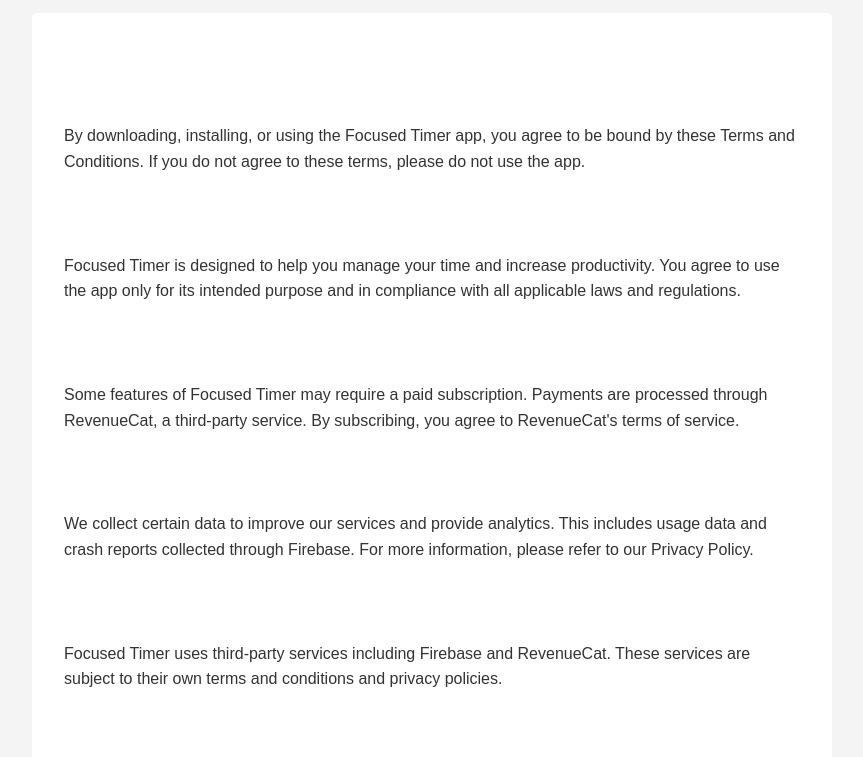
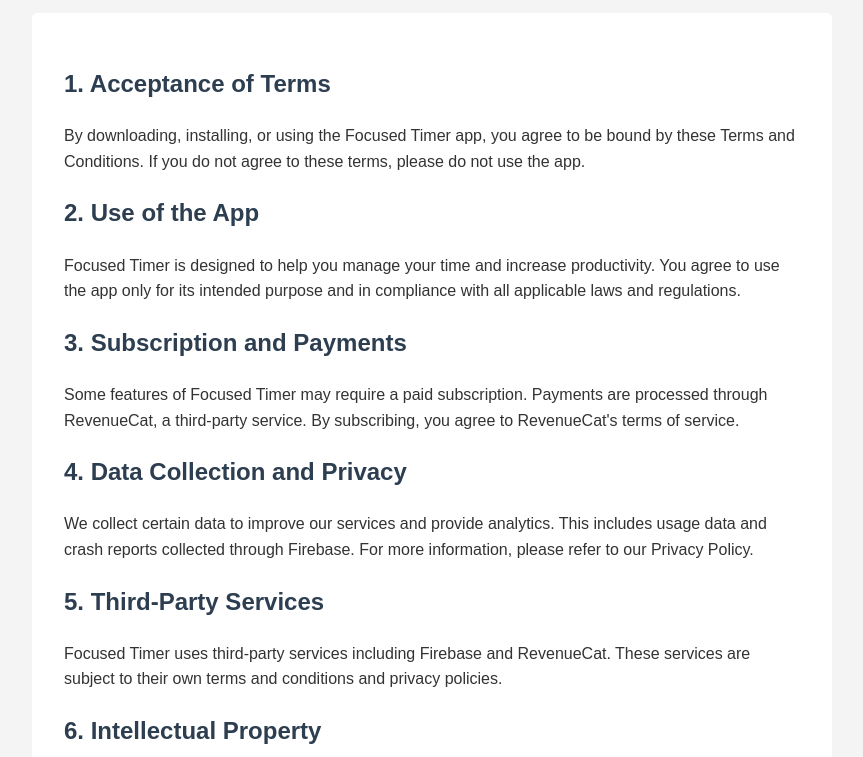
Before and after one commit to guitarshred/focusedtimer, a plain HTML site: page terms.html in a window 1280 px wide. Shown: the part 149-906 px from the top of the page, without its empty margins (208-1071 px from the left). Drawn offline with Linux system fonts and the light colour scheme.

Commit message:
Update terms.html

```diff
--- a/terms.html
+++ b/terms.html
@@ -23,7 +23,7 @@
             border-radius: 5px;
         }
         h1, h2 {
-            color: #ffffff;
+            color: #2c3e50;
         }
         .content {
             background-color: #fff;
```
